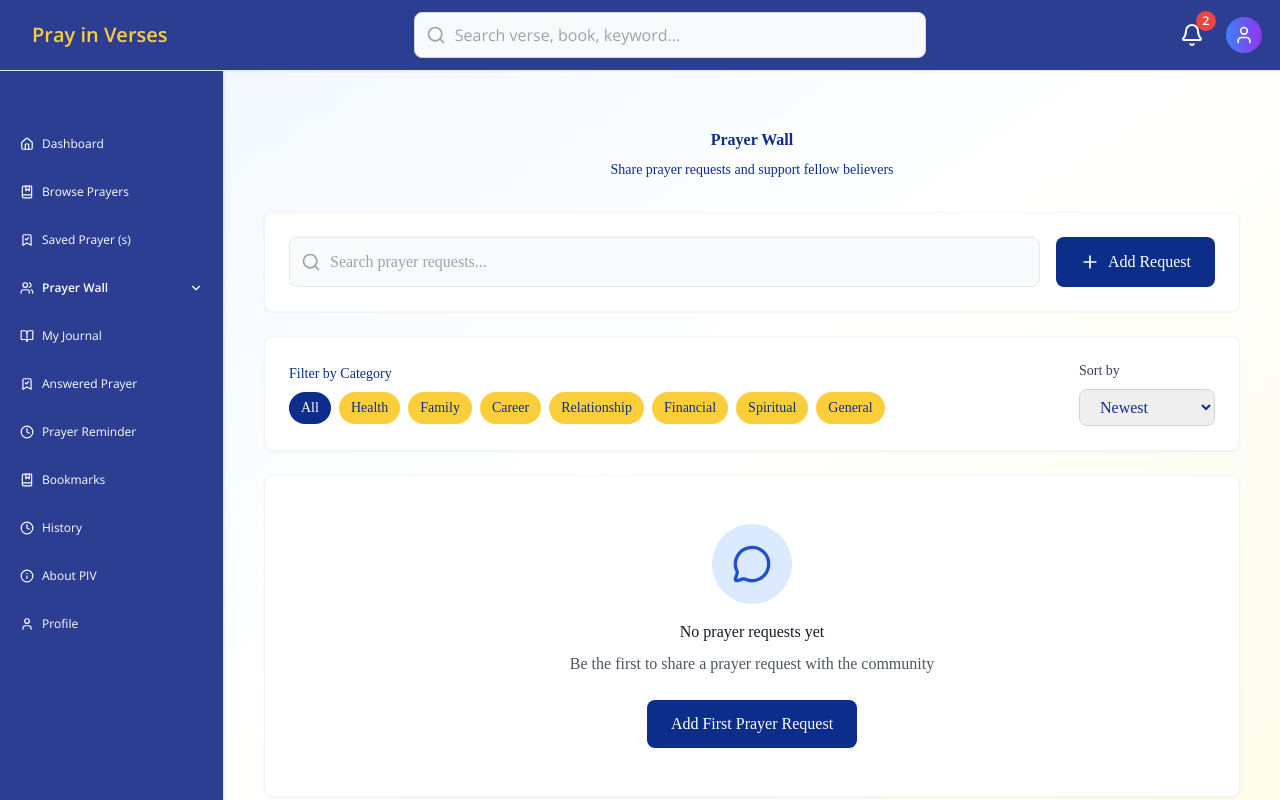
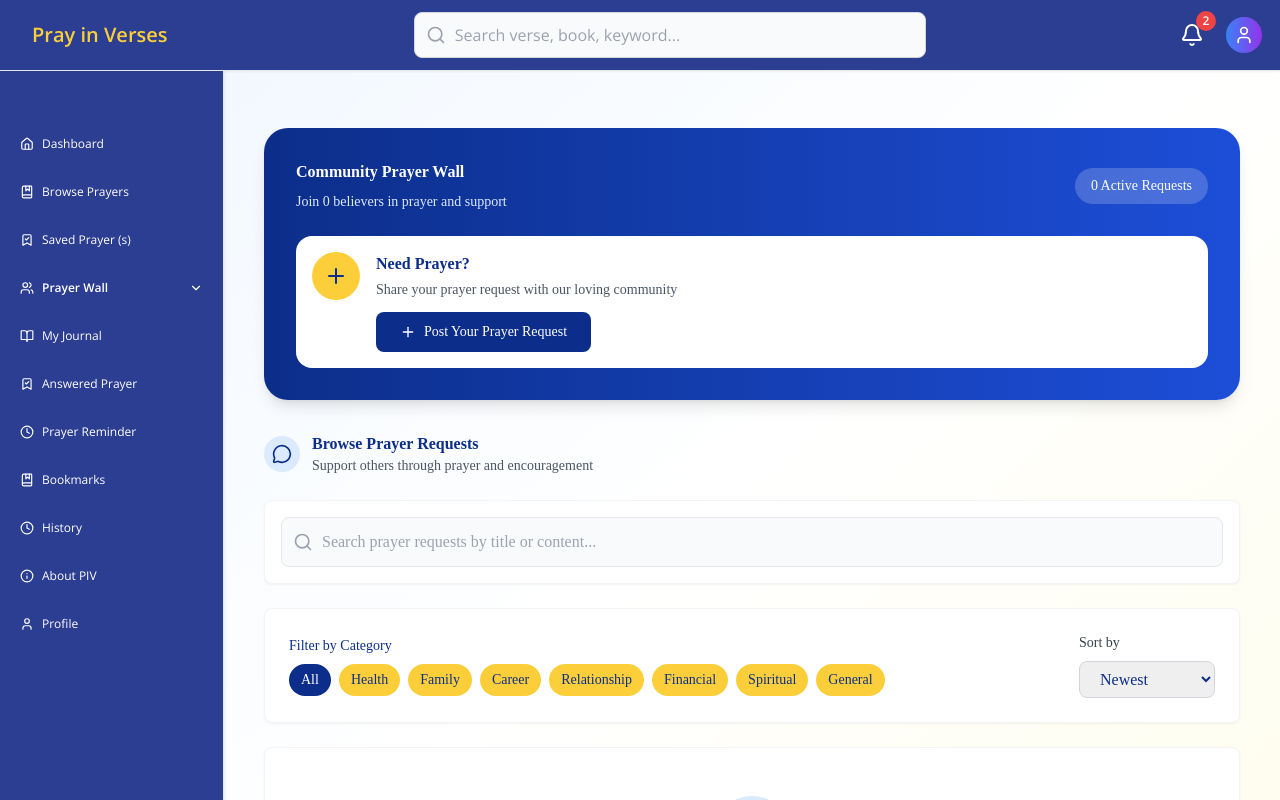
Before and after one commit to preckidtech/Pray-in-Verses, a React (Vite) app: page /prayer-wall in a window 1280 px wide. Shown: the top 800 px of the page. Built offline with nearby package versions, Linux system fonts and the light colour scheme.

Commit message:
new update

```diff
--- a/src/pages/PrayerWalls.jsx
+++ b/src/pages/PrayerWalls.jsx
@@ -10,8 +10,17 @@ import {
   X,
   Check,
 } from "lucide-react";
-import { usePageLogger } from "../hooks/usePageLogger";
-import { logPrayer } from "../utils/historyLogger";
+
+// Mock hooks for demonstration
+const usePageLogger = (data) => {
+  useEffect(() => {
+    console.log("Page logged:", data);
+  }, []);
+};
+
+const logPrayer = (title, content, category) => {
+  console.log("Prayer logged:", { title, content, category });
+};
 
 // Toast Component
 const Toast = ({ message, onClose }) => (
@@ -65,8 +74,12 @@ const PrayerWalls = () => {
   };
 
   const getCurrentUser = () => {
+    try {
       const currentUser = JSON.parse(localStorage.getItem("currentUser") || "{}");
       if (currentUser.id) return currentUser;
+    } catch (e) {
+      console.error("Error parsing user data:", e);
+    }
     return { id: "guest", name: "User" };
   };
 
@@ -85,23 +98,38 @@ const PrayerWalls = () => {
   });
 
   useEffect(() => {
+    try {
       const savedPrayers = JSON.parse(
         localStorage.getItem("prayerRequests") || "[]"
       );
       const savedComments = JSON.parse(localStorage.getItem("comments") || "{}");
       setPrayerRequests(savedPrayers);
       setComments(savedComments);
+    } catch (e) {
+      console.error("Error loading data:", e);
+      setPrayerRequests([]);
+      setComments({});
+    }
   }, []);
 
   useEffect(() => {
+    try {
       localStorage.setItem("prayerRequests", JSON.stringify(prayerRequests));
+    } catch (e) {
+      console.error("Error saving prayer requests:", e);
+    }
   }, [prayerRequests]);
 
   useEffect(() => {
+    try {
       localStorage.setItem("comments", JSON.stringify(comments));
+    } catch (e) {
+      console.error("Error saving comments:", e);
+    }
   }, [comments]);
 
   const handleBookmark = (request) => {
+    try {
       const userId = getCurrentUser().id;
       const bookmarks = JSON.parse(
         localStorage.getItem(`bookmarks_${userId}`) || "[]"
@@ -139,6 +167,10 @@ const PrayerWalls = () => {
 
       window.dispatchEvent(new Event("bookmarkUpdated"));
       showToast("Prayer request bookmarked!");
+    } catch (e) {
+      console.error("Error bookmarking:", e);
+      showToast("Failed to bookmark request");
+    }
   };
 
   const filteredRequests = prayerRequests.filter((request) => {
@@ -264,35 +296,80 @@ const PrayerWalls = () => {
     <div className="min-h-screen bg-gradient-to-br from-blue-50 via-white to-yellow-50 pt-24 pl-0 lg:pl-[224px] font-['Poppins']">
       {/* Toast Notification */}
       {toastMessage && <Toast message={toastMessage} />}
-      <main className="flex-1 space-y-10 px-4  lg:px-6 pb-10">
+
+      <main className="flex-1 space-y-10 px-4 lg:px-6 pb-10">
         <div className="container mx-auto px-4 py-8 space-y-6">
-          <div className="text-center mb-8">
-            <h1 className="text-base font-semibold text-[#0C2E8A] mb-2 flex items-center justify-center gap-3">
-              Prayer Wall
+
+          {/* Header Section with Clear Context */}
+          <div className="bg-gradient-to-r from-[#0C2E8A] to-blue-700 rounded-2xl shadow-lg p-6 md:p-8 text-white mb-8">
+            <div className="flex items-center justify-between mb-4">
+              <div>
+                <h1 className="text-base font-semibold mb-2">
+                  Community Prayer Wall
                 </h1>
-            <p className="text-sm text-[#0C2E8A]">
-              Share prayer requests and support fellow believers
+                <p className="text-blue-100 text-sm ">
+                  Join {prayerRequests.length} believers in prayer and support
                 </p>
               </div>
+              <div className="hidden md:block">
+                <div className="bg-white/20 backdrop-blur-sm rounded-full px-4 py-2">
+                  <p className="text-sm font-medium">{sortedRequests.length} Active Requests</p>
+                </div>
+              </div>
+            </div>
 
-          {/* Search + Add Button */}
-          <div className="bg-white rounded-lg shadow-sm border border-gray-100 p-4 md:p-6 mb-6 flex flex-col md:flex-row gap-4">
-            <div className="relative flex-1">
+            {/* Action Card */}
+            <div className="bg-white rounded-xl p-4 mt-6">
+              <div className="flex items-start gap-4">
+                <div className="bg-[#FCCF3A] rounded-full p-3 flex-shrink-0">
+                  <Plus className="w-6 h-6 text-[#0C2E8A]" />
+                </div>
+                <div className="flex-1">
+                  <h3 className="text-[#0C2E8A] font-semibold text-base mb-1">
+                    Need Prayer?
+                  </h3>
+                  <p className="text-gray-600 text-sm mb-3">
+                    Share your prayer request with our loving community
+                  </p>
+                  <button
+                    className="bg-[#0C2E8A] text-white px-6 py-2.5 rounded-lg hover:bg-blue-800 transition font-medium text-sm flex items-center gap-2"
+                    onClick={() => setShowModal(true)}
+                  >
+                    <Plus className="w-4 h-4" />
+                    Post Your Prayer Request
+                  </button>
+                </div>
+              </div>
+            </div>
+          </div>
+
+          {/* Browse Section Header */}
+          <div className="flex items-center gap-3 mb-4">
+            <div className="bg-blue-100 rounded-full p-2">
+              <MessageCircle className="w-5 h-5 text-[#0C2E8A]" />
+            </div>
+            <div>
+              <h2 className="text-base font-semibold text-[#0C2E8A]">
+                Browse Prayer Requests
+              </h2>
+              <p className="text-sm text-gray-600">
+                Support others through prayer and encouragement
+              </p>
+            </div>
+          </div>
+
+          {/* Search Bar */}
+          <div className="bg-white rounded-lg shadow-sm border border-gray-100 p-4 mb-6">
+            <div className="relative">
               <Search className="absolute left-3 top-1/2 -translate-y-1/2 text-gray-400 w-5 h-5" />
               <input
                 type="text"
-                placeholder="Search prayer requests..."
+                placeholder="Search prayer requests by title or content..."
                 value={searchTerm}
                 onChange={(e) => setSearchTerm(e.target.value)}
                 className="w-full pl-10 pr-4 py-3 border border-gray-200 rounded-lg bg-gray-50 focus:ring-2 focus:ring-[#0C2E8A] focus:border-transparent"
               />
             </div>
-            <button
-              className="flex items-center gap-2 bg-[#0C2E8A] text-white px-6 py-3 rounded-lg hover:bg-blue-800 transition font-medium justify-center"
-              onClick={() => setShowModal(true)}
-            >
-              <Plus className="w-5 h-5" /> Add Request
-            </button>
           </div>
 
           {/* Filters */}
@@ -503,13 +580,24 @@ const PrayerWalls = () => {
 
         {/* Add Request Modal */}
         {showModal && (
-          <div className="fixed inset-0 bg-black bg-opacity-50 flex items-center justify-center z-50 p-4">
-            <div className="bg-white rounded-lg shadow-xl w-full max-w-lg max-h-[90vh] overflow-y-auto">
-              <div className="p-6">
-                <div className="flex justify-between items-center mb-6">
-                  <h2 className="text-base font-semibold text-[#0C2E8A]">
-                    Add Prayer Request
+          <div className="fixed inset-0 bg-black bg-opacity-60 flex items-center justify-center z-50 p-4 backdrop-blur-sm">
+            <div className="bg-white rounded-2xl shadow-2xl w-full max-w-2xl max-h-[90vh] overflow-y-auto">
+              {/* Modal Header with Clear Context */}
+              <div className="bg-gradient-to-r from-[#0C2E8A] to-blue-700 p-6 rounded-t-2xl">
+                <div className="flex justify-between items-start">
+                  <div className="flex items-start gap-4">
+                    <div className="bg-white/20 backdrop-blur-sm rounded-full p-3">
+                      <Plus className="w-6 h-6 text-white" />
+                    </div>
+                    <div>
+                      <h2 className="text-xl font-bold text-white mb-1">
+                        Share Your Prayer Request
                       </h2>
+                      <p className="text-blue-100 text-sm">
+                        Our community is here to pray with you
+                      </p>
+                    </div>
+                  </div>
                   <button
                     onClick={() => {
                       setShowModal(false);
@@ -521,55 +609,56 @@ const PrayerWalls = () => {
                         isAnonymous: false,
                       });
                     }}
-                    className="p-2 hover:bg-gray-100 rounded-lg transition"
+                    className="p-2 hover:bg-white/20 rounded-lg transition text-white"
                   >
                     <X className="w-5 h-5" />
                   </button>
                 </div>
+              </div>
 
-                <form onSubmit={handleSubmit} className="space-y-4">
+              <form onSubmit={handleSubmit} className="p-6 space-y-5">
                 <div>
-                    <label className="block text-sm font-medium text-gray-700 mb-2">
-                      Title *
+                  <label className="block text-sm font-semibold text-gray-700 mb-2">
+                    Prayer Request Title *
                   </label>
                   <input
                     type="text"
-                      placeholder="Brief title for your prayer request"
+                    placeholder="e.g., Healing for my mother, Job interview tomorrow..."
                     value={formData.title}
                     onChange={(e) =>
                       setFormData({ ...formData, title: e.target.value })
                     }
-                      className="w-full px-4 py-3 border border-gray-300 rounded-lg focus:ring-2 focus:ring-[#0C2E8A] focus:border-transparent"
+                    className="w-full px-4 py-3 border-2 border-gray-200 rounded-lg focus:ring-2 focus:ring-[#0C2E8A] focus:border-[#0C2E8A] transition"
                     required
                     maxLength={100}
                   />
                   <p className="text-xs text-gray-500 mt-1">
-                      {formData.title.length}/100
+                    {formData.title.length}/100 characters
                   </p>
                 </div>
 
                 <div>
-                    <label className="block text-sm font-medium text-gray-700 mb-2">
-                      Prayer Request *
+                  <label className="block text-sm font-semibold text-gray-700 mb-2">
+                    Describe Your Request *
                   </label>
                   <textarea
-                      placeholder="Describe your prayer request..."
+                    placeholder="Share the details of what you need prayer for. Be as open as you're comfortable..."
                     value={formData.content}
                     onChange={(e) =>
                       setFormData({ ...formData, content: e.target.value })
                     }
-                      rows="4"
-                      className="w-full px-4 py-3 border border-gray-300 rounded-lg focus:ring-2 focus:ring-[#0C2E8A] focus:border-transparent resize-none"
+                    rows="5"
+                    className="w-full px-4 py-3 border-2 border-gray-200 rounded-lg focus:ring-2 focus:ring-[#0C2E8A] focus:border-[#0C2E8A] resize-none transition"
                     required
                     maxLength={500}
                   />
                   <p className="text-xs text-gray-500 mt-1">
-                      {formData.content.length}/500
+                    {formData.content.length}/500 characters
                   </p>
                 </div>
 
                 <div>
-                    <label className="block text-sm font-medium text-gray-700 mb-2">
+                  <label className="block text-sm font-semibold text-gray-700 mb-2">
                     Category
                   </label>
                   <select
@@ -577,7 +666,7 @@ const PrayerWalls = () => {
                     onChange={(e) =>
                       setFormData({ ...formData, category: e.target.value })
                     }
-                      className="w-full px-4 py-3 border border-gray-300 rounded-lg focus:ring-2 focus:ring-[#0C2E8A] focus:border-transparent"
+                    className="w-full px-4 py-3 border-2 border-gray-200 rounded-lg focus:ring-2 focus:ring-[#0C2E8A] focus:border-[#0C2E8A] transition"
                   >
                     {categories.slice(1).map((cat) => (
                       <option key={cat} value={cat}>
@@ -587,8 +676,11 @@ const PrayerWalls = () => {
                   </select>
                 </div>
 
-                  <div className="flex flex-col gap-3">
-                    <label className="flex items-center gap-3 cursor-pointer">
+                <div className="bg-gray-50 rounded-lg p-4 space-y-3">
+                  <p className="text-sm font-semibold text-gray-700 mb-2">
+                    Additional Options
+                  </p>
+                  <label className="flex items-start gap-3 cursor-pointer group">
                     <input
                       type="checkbox"
                       checked={formData.isUrgent}
@@ -598,13 +690,18 @@ const PrayerWalls = () => {
                           isUrgent: e.target.checked,
                         })
                       }
-                        className="w-4 h-4 text-[#0C2E8A] focus:ring-[#0C2E8A] border-gray-300 rounded"
+                      className="w-5 h-5 text-[#0C2E8A] focus:ring-[#0C2E8A] border-gray-300 rounded mt-0.5"
                     />
-                      <span className="text-sm text-gray-700">
+                    <div>
+                      <span className="text-sm font-medium text-gray-700 group-hover:text-[#0C2E8A]">
                         Mark as urgent
                       </span>
+                      <p className="text-xs text-gray-500 mt-0.5">
+                        Urgent requests appear at the top
+                      </p>
+                    </div>
                   </label>
-                    <label className="flex items-center gap-3 cursor-pointer">
+                  <label className="flex items-start gap-3 cursor-pointer group">
                     <input
                       type="checkbox"
                       checked={formData.isAnonymous}
@@ -614,15 +711,20 @@ const PrayerWalls = () => {
                           isAnonymous: e.target.checked,
                         })
                       }
-                        className="w-4 h-4 text-[#0C2E8A] focus:ring-[#0C2E8A] border-gray-300 rounded"
+                      className="w-5 h-5 text-[#0C2E8A] focus:ring-[#0C2E8A] border-gray-300 rounded mt-0.5"
                     />
-                      <span className="text-sm text-gray-700">
+                    <div>
+                      <span className="text-sm font-medium text-gray-700 group-hover:text-[#0C2E8A]">
                         Post anonymously
                       </span>
+                      <p className="text-xs text-gray-500 mt-0.5">
+                        Your name won't be shown on this request
+                      </p>
+                    </div>
                   </label>
                 </div>
 
-                  <div className="flex justify-end gap-3 pt-6 border-t border-gray-200">
+                <div className="flex justify-end gap-3 pt-4 border-t border-gray-200">
                   <button
                     type="button"
                     onClick={() => {
@@ -635,19 +737,18 @@ const PrayerWalls = () => {
                         isAnonymous: false,
                       });
                     }}
-                      className="px-6 py-3 border border-gray-300 text-gray-700 rounded-lg hover:bg-gray-50 transition font-medium"
+                    className="px-6 py-3 border-2 border-gray-300 text-gray-700 rounded-lg hover:bg-gray-50 transition font-medium"
                   >
                     Cancel
                   </button>
                   <button
                     type="submit"
-                      className="px-6 py-3 bg-[#0C2E8A] text-white rounded-lg hover:bg-blue-800 transition font-medium"
+                    className="px-6 py-3 bg-[#0C2E8A] text-white rounded-lg hover:bg-blue-800 transition font-medium shadow-lg shadow-blue-500/30"
                   >
-                      Submit Request
+                    Submit Prayer Request
                   </button>
                 </div>
               </form>
-              </div>
             </div>
           </div>
         )}
```
Lines whose indentation alone changed are shown as unchanged.
